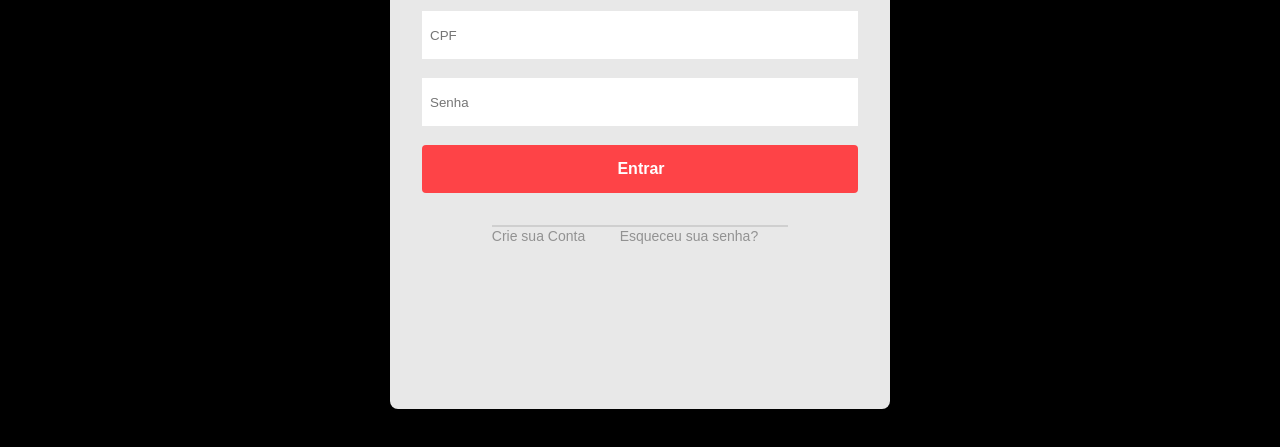
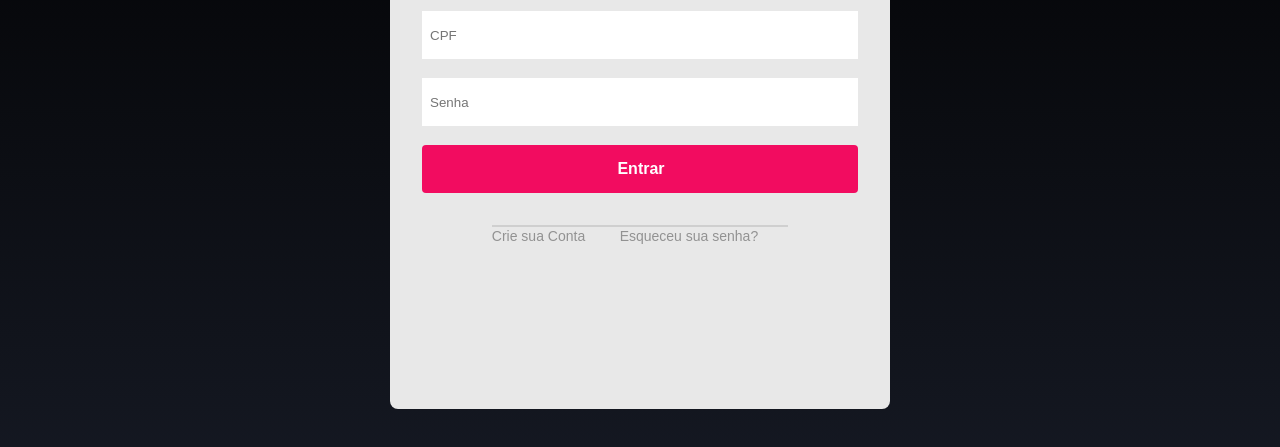
Before and after one commit to deborzx/Pagina-Login, a plain HTML site: page src/index.html in a window 1280 px wide. Shown: the part 251-698 px from the top of the page. Drawn offline with Linux system fonts and the light colour scheme.

Commit message:
modificação de cores

```diff
--- a/src/login.css
+++ b/src/login.css
@@ -1,6 +1,6 @@
 :root {
     --input-error: red;
-    --button-linear:  #FE4347;
+    --button-linear: #F20C60;
     --button-disabled: #acacac;
     --button-success: rgb(18, 151, 107);
     --gray: #929292;
@@ -16,7 +16,7 @@
 
   .login {
     height: 100vh;
-    background: black;
+    background: linear-gradient(to bottom, rgb(0, 0, 0), #171B26);
     display: flex;
     justify-content: center;
     align-items: center;
```
